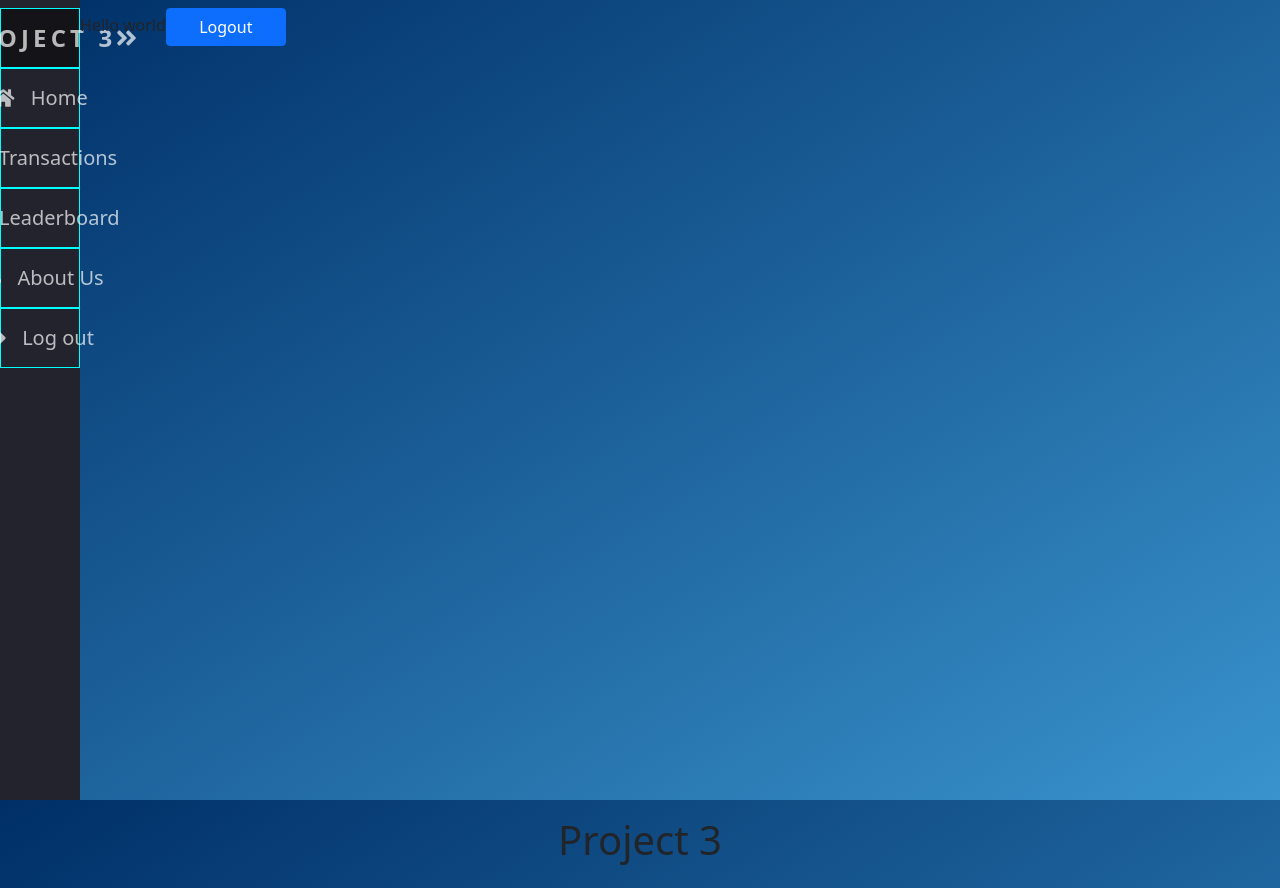
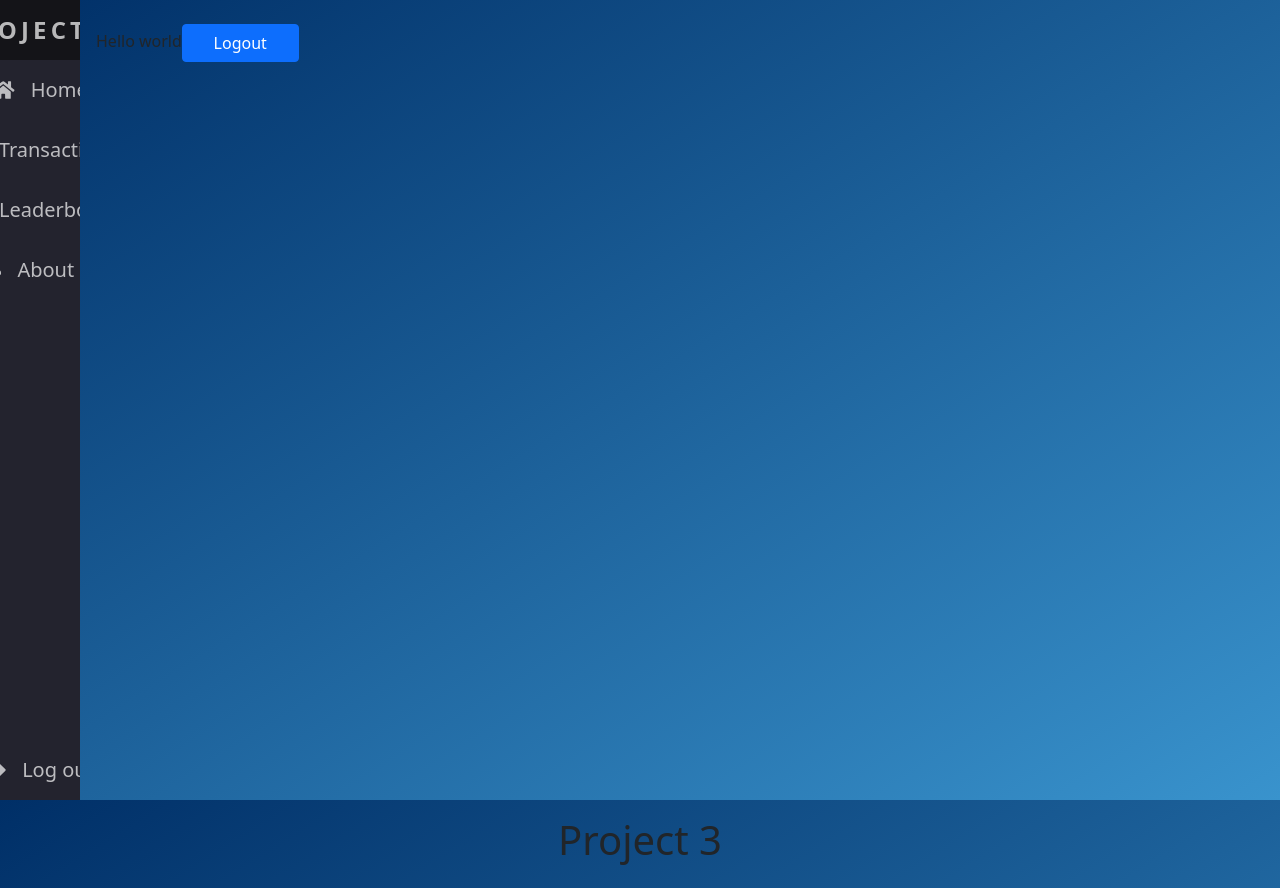
Before and after one commit to Lan714/Project-3, a React (Create React App) app in the folder Client/: page / in a window 1280 px wide. Built offline with nearby package versions, Linux system fonts and the light colour scheme.

Commit message:
updated navbar codes and home.css

```diff
--- a/Client/src/Pages/Home/Home.css
+++ b/Client/src/Pages/Home/Home.css
@@ -14,4 +14,5 @@ body {
   height: 100%;
   width: calc(100% - 5rem);
   left: 5rem;
+  padding: 1rem;
 }
--- a/Client/src/components/Navbar/Navbar.css
+++ b/Client/src/components/Navbar/Navbar.css
@@ -1,45 +1,41 @@
-.navbar {
+.sideNavbar {
   position: fixed;
   top: 0;
   left: 0;
   width: 5rem;
-  /* change to 5rem later */
   height: 100vh;
   background-color: #23232e;
   font-size: 20px;
-  transition: all 600ms ease;
+  overflow: scroll;
+  /*topby2layers*/
+  z-index: 2;
+  transition: all 0.6s ease;
+}
+
+.sideNavbar:hover {
+  width: 16rem;
 }
 
 .navLi {
   list-style: none;
   margin: 0;
   padding: 0;
-  width: 100%;
   height: 100%;
-  /* display: flex;
+  display: flex;
   flex-direction: column;
-  align-items: center; */
 }
 
 .navLi li {
-  /* position: relative; */
-  width: 100%;
   height: 60px;
-  border: 1px solid aqua;
-  /* can take out border later */
   margin: 0;
   display: flex;
   justify-content: center;
   align-items: center;
 }
 
-/* .navTab {
-  width: 100%;
-} */
-
-/* .navTab:last-child {
+.navTab:last-child {
   margin-top: auto;
-} */
+}
 
 .navLink {
   text-decoration: none;
@@ -47,26 +43,23 @@
   align-items: center;
   white-space: nowrap;
   color: white;
-  /*transition: all 0.5s ease;
-  */
   filter: grayscale(100%) opacity(0.7);
 }
 
 .navTab:hover {
   filter: grayscale(0%) opacity(1);
   background: #141418;
+  cursor: pointer;
 }
 
-.navbar span {
+.navSpan {
   display: none;
   margin-left: 1rem;
+  transition-delay: .2s;
+  transition: all 0.6s ease;
 }
 
-.navbar:hover {
-  width: 16rem;
-}
-
-.navbar:hover span {
+.sideNavbar:hover .navSpan {
   display: block;
 }
 
@@ -78,16 +71,16 @@
   font-size: 1.5rem;
   letter-spacing: 0.3ch;
   width: 100%;
-  /* color: #3993CD; */
+  color: white;
   background: #141418;
 }
 
-.togIcon {
+#togIcon {
   transform: rotate(0deg);
-  transition: all 600ms ease;
+  transition: all 0.6s ease;
 }
 
-.navbar:hover .togIcon {
+.sideNavbar:hover #togIcon {
   margin-left: 1rem;
-  transform: rotate(-540deg);
+  transform: rotate(-180deg);
 }
--- a/Client/src/components/Navbar/Navbar.js
+++ b/Client/src/components/Navbar/Navbar.js
@@ -1,53 +1,55 @@
 import { FontAwesomeIcon } from '@fortawesome/react-fontawesome'
 import { faAngleDoubleRight, faHome, faUsers, faTrophy, faSignOutAlt, faWallet } from '@fortawesome/free-solid-svg-icons'
+import {useHistory} from 'react-router-dom'
 import './Navbar.css'
 
 const Navbar = () => {
+  const history = useHistory()
   return (
-    <div className="navbar">
+    <div className="sideNavbar">
 
       <ul className="navLi">
 
         <li className="navTog">
           <section className="navLink">
-            <span id="navTitle">Project 3</span>
-            <FontAwesomeIcon icon={faAngleDoubleRight} className="togIcon" />
+            <span className="navSpan" >Project 3</span>
+            <FontAwesomeIcon icon={faAngleDoubleRight} style={{color: "#3993CD"}} id="togIcon" />
           </section>
         </li>
 
         <li className="navTab">
-          <a href="#" className="navLink">
+          <div onClick={() => history.push('/')} className="navLink">
             <FontAwesomeIcon icon={faHome} className="icon" />
-            <span>Home</span>
-          </a>
+            <span className="navSpan">Home</span>
+          </div>
         </li>
 
         <li className="navTab">
-          <a href="#" className="navLink">
+          <div onClick={() => history.push('/history')} className="navLink">
             <FontAwesomeIcon icon={faWallet} className="icon" />
-            <span>Transactions</span>
-          </a>
+            <span className="navSpan">Transactions</span>
+          </div>
         </li>
 
         <li className="navTab">
-          <a href="#" className="navLink">
+          <div onClick={() => history.push('/Leaderboard')} className="navLink">
             <FontAwesomeIcon icon={faTrophy} className="icon" />
-            <span>Leaderboard</span>
-          </a>
+            <span className="navSpan">Leaderboard</span>
+          </div>
         </li>
 
         <li className="navTab">
-          <a href="#" className="navLink">
+          <div onClick={() => history.push('/Aboutus')} className="navLink">
             <FontAwesomeIcon icon={faUsers} className="icon" />
-            <span>About Us</span>
-          </a>
+            <span className="navSpan">About Us</span>
+          </div>
         </li>
 
         <li className="navTab">
-          <a href="#" className="navLink">
+          <div onClick={() => history.push('/signIn')} className="navLink">
             <FontAwesomeIcon icon={faSignOutAlt} className="icon" />
-            <span>Log out</span>
-          </a>
+            <span className="navSpan">Log out</span>
+          </div>
         </li>
 
       </ul>
```
